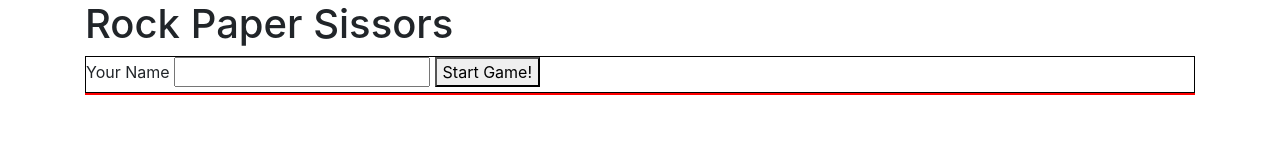
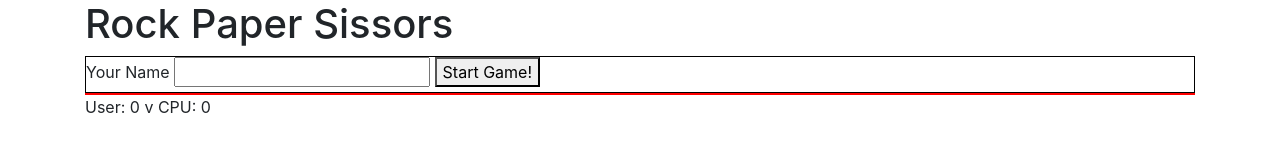
Before and after one commit to it3049c-fall22-henderson/rock-paper-scissors-ReeseBessUC, a plain HTML site: page index.html in a window 1280 px wide. Drawn offline with Linux system fonts and the light colour scheme.

Commit message:
Game Screen

```diff
--- a/index.html
+++ b/index.html
@@ -14,6 +14,8 @@
     <div class="container">
         <!-- WORK FROM INSIDE THIS CONTAINER-->
         <h1>Rock Paper Sissors</h1>
+
+        <!--Welcome Screen-->
         <div id="welcome-screen">
             <form id="name-form">
                 <div>
@@ -22,10 +24,15 @@
                         <button id="start-game-button">Start Game!</button>
                     </label>
                 </div>
-
             </form>
         </div>
+
+          <!--Game Screen-->
         <div id="game-screen"> </div>
+            <div id="score-tally">
+                <p id="score">User: 0 v CPU: 0</p>
+
+            </div>
 
     </div>
 
```
